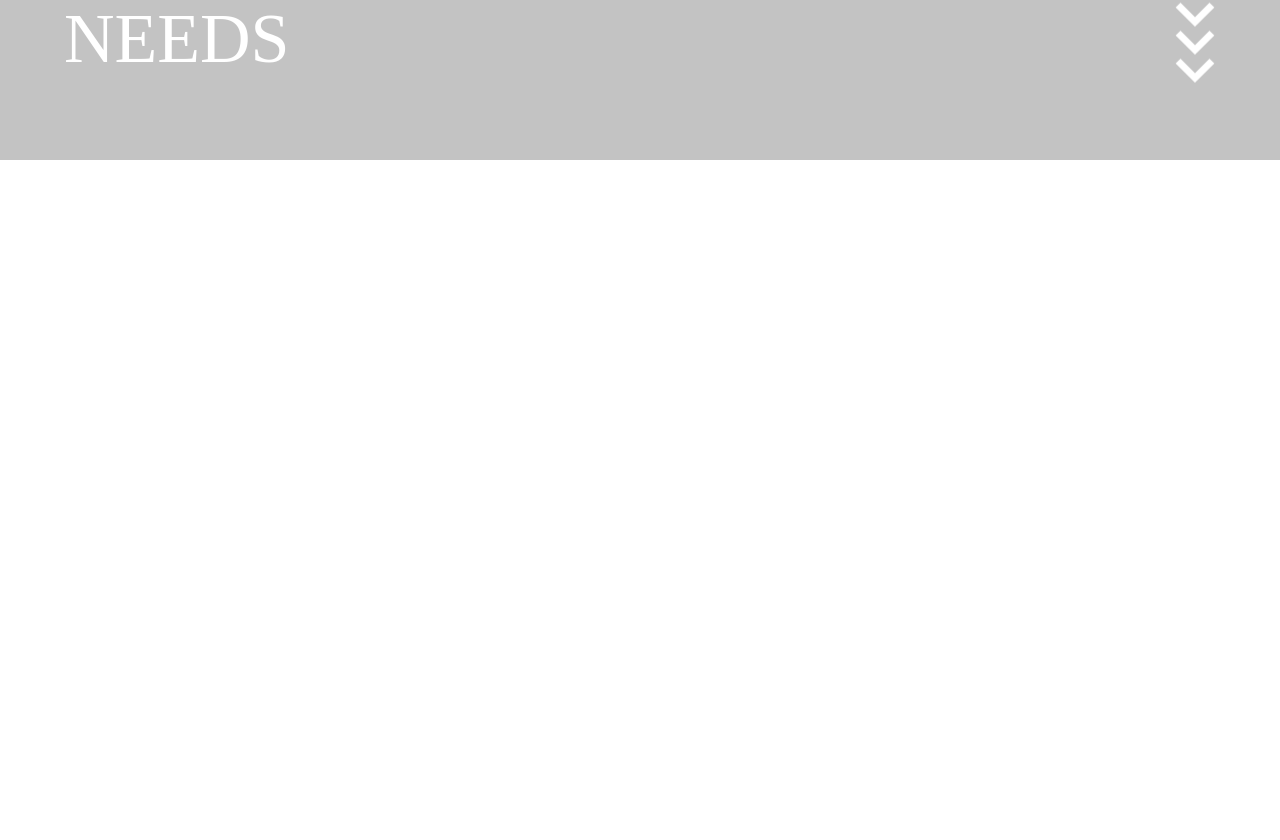
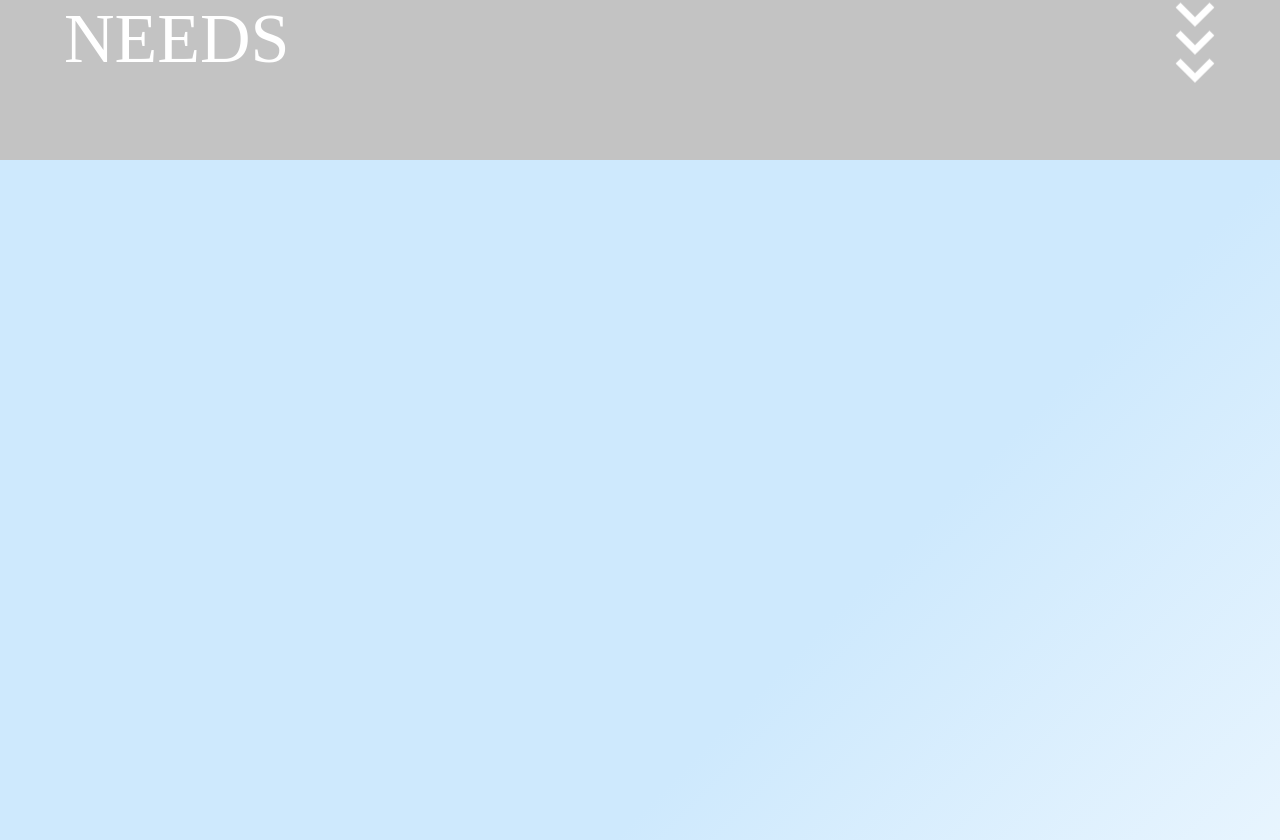
Before and after one commit to muneshwers/company-website, a SvelteKit app: page / in a window 1280 px wide. Shown: the part 640-1480 px from the top of the page. Built offline with nearby package versions, Linux system fonts and the light colour scheme; a web font is replaced by a local one.

Commit message:
Added webp for hero image on the home page

```diff
--- a/src/routes/+page.svelte
+++ b/src/routes/+page.svelte
@@ -88,7 +88,7 @@
     </div>
     <Navigation activePage="home"/>
 </div>
-<div class="introduction-section flex flex-col justify-center" id="introduction">
+<div class="introduction-section flex flex-col justify-center bg-[#CEE9FD] bg-gradient-to-br from-[#CEE9FD] to-white via-[#CEE9FD]/10" id="introduction">
     <div class="intro-header mt-5 justify-center relative flex h-[143px]">
         {#if y > 200}
             <div class="intro-details">
```
Also changed, not shown: 2 other files (tests, documents, lock files or other folders).
